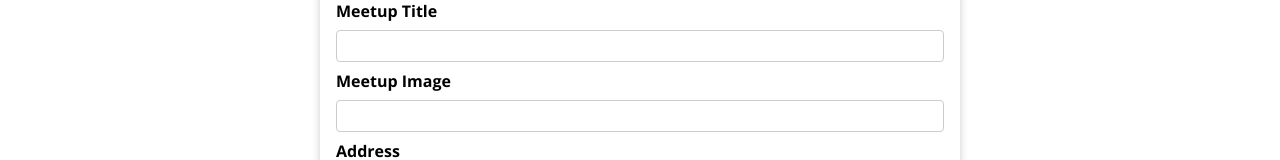
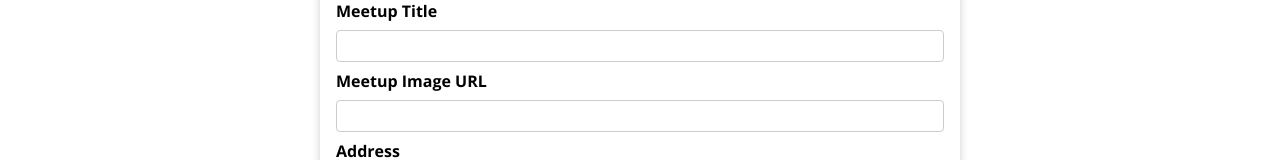
Before and after one commit to motasem99/Meetups-app, a Next.js app: page /new-meetup in a window 1280 px wide. Shown: the part 144-304 px from the top of the page. Built offline with nearby package versions, Linux system fonts and the light colour scheme.

Commit message:
clear code

```diff
--- a/components/meetups/NewMeetupForm.js
+++ b/components/meetups/NewMeetupForm.js
@@ -35,7 +35,7 @@
           <input type='text' required id='title' ref={titleInputRef} />
         </div>
         <div className={classes.control}>
-          <label htmlFor='image'>Meetup Image</label>
+          <label htmlFor='image'>Meetup Image URL</label>
           <input type='url' required id='image' ref={imageInputRef} />
         </div>
         <div className={classes.control}>
```
